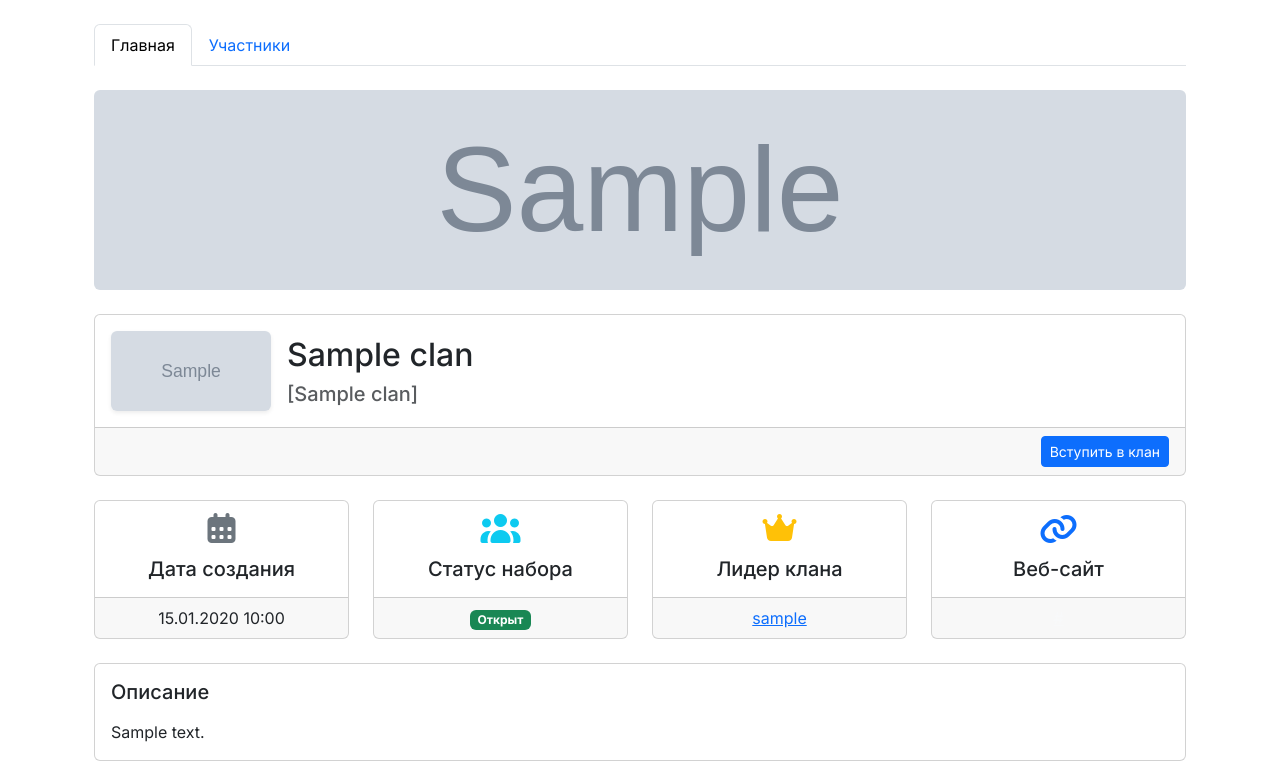
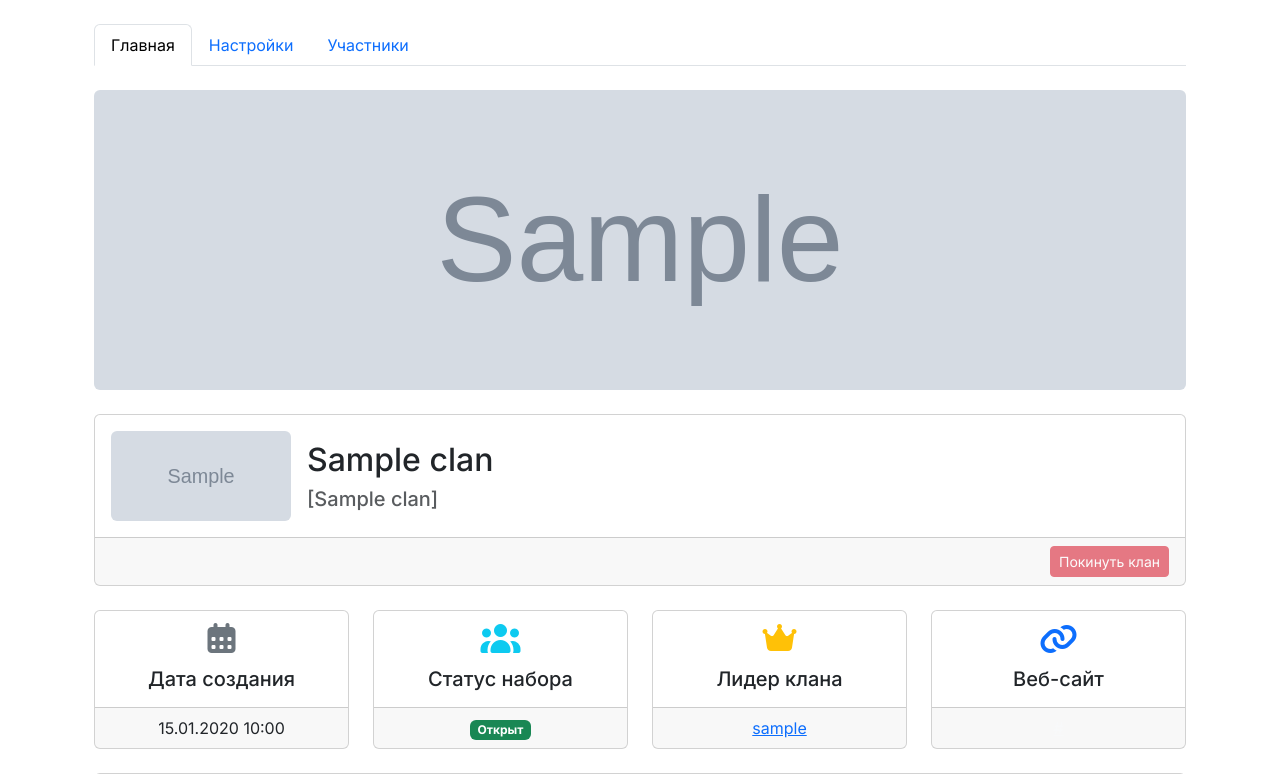
Before and after one commit to mohovikov/virtual-crypto-mining, a Flask app: template templates/site/clan_info.html in a window 1280 px wide. Shown: the part 56-830 px from the top of the page. Run offline with Flask 3, Linux system fonts and the light colour scheme; a user stored in the database is signed in; tables that the repository leaves empty hold one stand-in row (values such as "Sample post"); the template is opened without the code that fills it: values that come from a table or form of the project are taken from there, most other values are stand-ins (such as "Sample title", 1, 10 or a date in 2020); grey boxes marked "Sample" are stand-in pictures; some libraries are stand-ins or nearby versions.

Commit message:
Исправление верстки, мелкие улучшения

```diff
--- a/templates/site/clan_info.html
+++ b/templates/site/clan_info.html
@@ -6,37 +6,33 @@
 <div class="container mt-4">
   <ul class="nav nav-tabs mb-4">
     <li class="nav-item">
-      <a class="nav-link active" aria-current="page" href="#">Главная</a>
+      <a class="nav-link active" aria-current="page" href="{{ url_for('site.clan.info', clan_id=clan.id) }}">Главная</a>
     </li>
-    {% if roles.is_creator %}
+    {% if current_user.is_authenticated and clan.leader_id == current_user.id %}
     <li class="nav-item">
-      <a class="nav-link" href="#">Настройки</a>
+      <a class="nav-link" href="{{ url_for('site.clan.settings', clan_id=clan.id) }}">Настройки</a>
     </li>
     {% endif %}
     <li class="nav-item">
       <a class="nav-link" href="#">Участники</a>
     </li>
   </ul>
-  <!-- Баннер -->
+
+  {% if clan.header_file %}
   <div class="mb-4">
-    {% if clan.header_file %}
-      <img src="{{ clan.header_file }}" class="w-100 object-fit-cover rounded" alt="Баннер клана" height="200">
-    {% else %}
-      <div class="bg-secondary rounded d-flex align-items-center justify-content-center" style="height:200px;">
-        <span class="text-white">Баннер отсутствует</span>
-      </div>
-    {% endif %}
+    <img src="{{ url_for('media', filename="clan/banner/" ~ clan.id ~ "/" ~ clan.header_file) }}" class="w-100 object-fit-cover rounded" alt="Баннер клана {{ clan.name }}" height="300">
   </div>
+  {% endif %}
 
   <!-- Логотип и название -->
   <div class="card mb-4">
     <div class="card-body">
       <div class="d-flex align-items-center">
         {% if clan.logo_file %}
-          <img src="{{ clan.logo_file }}" class="rounded shadow-sm me-3 object-fit-cover" alt="Логотип" width="160" height="80">
+          <img src="{{ url_for('media', filename="clan/logo/" ~ clan.id ~ "/" ~ clan.logo_file) }}" class="object-fit-cover rounded me-3" alt="Логотип клана {{ clan.name }}" width="180" height="90">
         {% else %}
           <div class="bg-secondary rounded me-3 d-flex align-items-center justify-content-center" style="width:160px; height:80px;">
-            <i class="fas fa-shield-alt text-white"></i>
+            <i class="fas fa-question fa-xl text-white"></i>
           </div>
         {% endif %}
         <div>
@@ -45,24 +41,32 @@
         </div>
       </div>
     </div>
-    {% if clan.is_open != None %}
-    <div class="card-footer text-end">
-      {% if roles.is_member %}
-        {% if roles.is_creator %}
-        <form action="{{ url_for('site.clan.leave', clan_id=clan.id) }}" method="post">
-          <button type="submit" class="btn btn-sm btn-danger">Распустить клан</button>
+    {% if current_user.is_authenticated %}
+      <div class="card-footer text-end">
+      {% set member = clan.members | selectattr("user.id", "equalto", current_user.id|int) | first %}
+
+      {% if not member %}
+        {% if clan.is_open %}
+        <form action="{{ url_for('site.clan.join', clan_id=clan.id) }}" method="post">
+          <button type="submit" class="btn btn-sm btn-primary">Вступить в клан</button>
         </form>
         {% else %}
+        <span title="Вы не можете вступить, так как набор в клан закрыт">
+          <button class="btn btn-sm btn-primary" disabled="disabled">Вступить в клан</button>
+        </span>
+        {% endif %}
+      {% else %}
+        {% if clan.leader_id == current_user.id %}
+        <span title="Лидер не может покинуть собственный клан">
+          <button class="btn btn-sm btn-danger" disabled >Покинуть клан</button>
+        </span>
+        {% else %}
         <form action="{{ url_for('site.clan.leave', clan_id=clan.id) }}" method="post">
-          <button type="submit" class="btn btn-sm btn-danger">Выйти из клана</button>
+          <button type="submit" class="btn btn-sm btn-danger">Покинуть клан</button>
         </form>
         {% endif %}
-      {% else %}
-      <form action="{{ url_for('site.clan.join', clan_id=clan.id) }}" method="post">
-        <button type="submit" class="btn btn-sm btn-primary">Вступить в клан</button>
-      </form>
       {% endif %}
-    </div>
+      </div>
     {% endif %}
   </div>
 
@@ -100,7 +104,7 @@
           <h5 class="card-title my-3 mb-0">Лидер клана</h5>
         </div>
         <div class="card-footer">
-          <a href="{{ creator.user.id }}">{{ creator.user.username }}</a>
+          <a href="{{ leader.id }}">{{ leader.username }}</a>
         </div>
       </div>
     </div>
@@ -145,9 +149,7 @@
               <i class="fas fa-user-circle fa-3x me-2"></i>
               <div class="text-start">
                 <p class="mb-0">{{ member.user.username }}</p>
-                {% if member.created_at %}
-                  <small class="text-muted">с <time class="js-datetime" data-utc="{{ member.created_at }}"></time></small>
-                {% endif %}
+                <small class="text-muted">с <time class="js-datetime" data-utc="{{ member.created_at }}"></time></small>
               </div>
             </div>
           </div>
```
